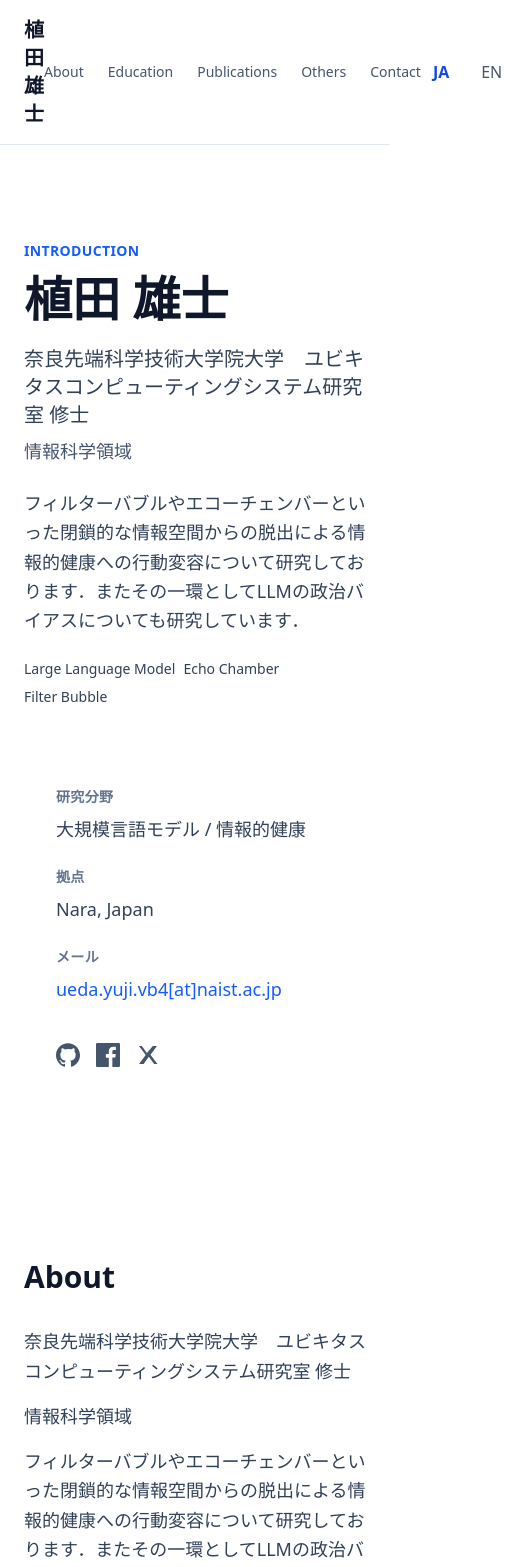
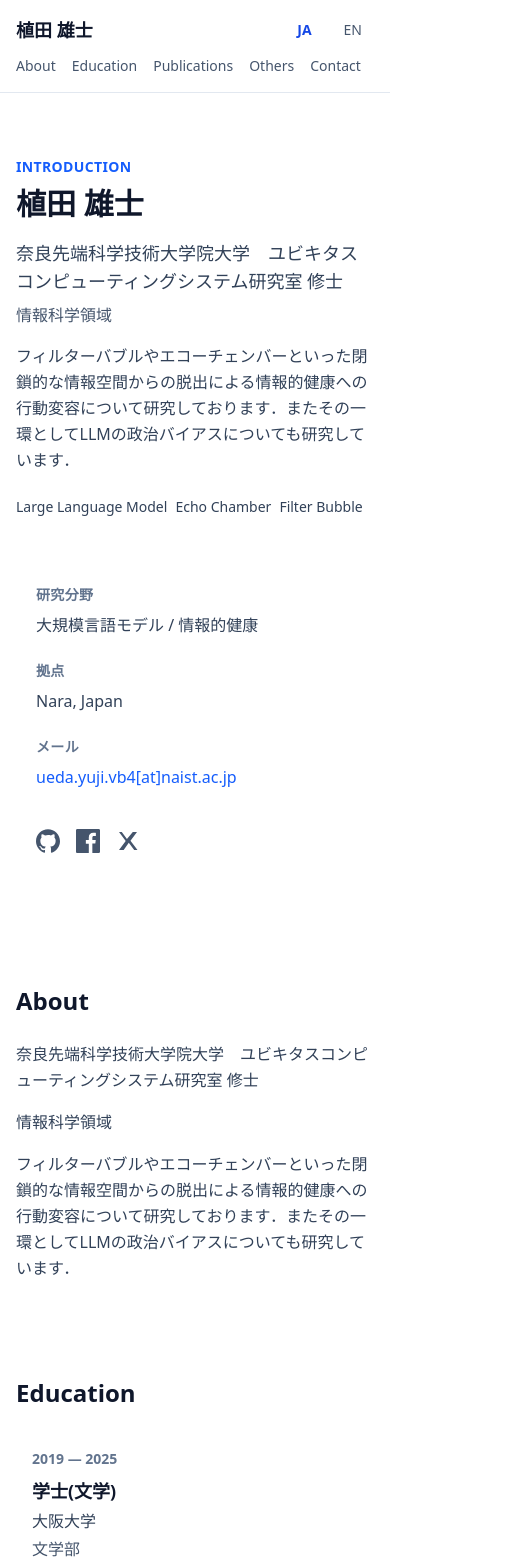
Before and after one commit to yujiponzu/my-page, a Next.js app: page / in a window 390 px wide. Shown: the top 1567 px of the page, 514 px wide, since content can reach past the window. Built offline with nearby package versions, Linux system fonts and the light colour scheme.

Commit message:
feat: responsive design

```diff
--- a/src/app/page.tsx
+++ b/src/app/page.tsx
@@ -103,7 +103,7 @@ const sectionLabels: Record<string, Localized> = {
 
 function SectionTitle({ id, children }: { id: string; children: React.ReactNode }) {
   return (
-    <h2 id={id} className="mb-8 text-3xl font-bold text-slate-900">
+    <h2 id={id} className="mb-6 text-2xl font-bold text-slate-900 sm:mb-8 sm:text-3xl">
       {children}
     </h2>
   );
@@ -274,28 +274,28 @@ export default function Home() {
     <div className="min-h-screen bg-white text-slate-900">
       <title>{pageTitle}</title>
 
-      <header className="sticky top-0 z-50 bg-white border-b border-slate-200">
-        <nav className="container mx-auto flex items-center justify-between px-6 py-4">
-          <a href="#" className="text-xl font-bold text-slate-900">
+      <header className="border-b border-slate-200 bg-white">
+        <nav className="container mx-auto relative flex flex-col gap-3 px-4 py-4 sm:px-6 lg:flex-row lg:items-center lg:justify-between">
+          <a href="#" className="text-lg font-bold text-slate-900 sm:text-xl">
             {profile.name[lang]}
           </a>
-          <div className="flex items-center gap-6">
+          <div className="flex flex-wrap items-center gap-4 text-sm sm:text-base">
             {navItems.map((item) => (
               <a
                 key={item.id}
                 href={`#${item.id}`}
-                className="text-sm font-medium text-slate-600 transition hover:text-blue-600"
+                className="font-medium text-slate-600 transition hover:text-blue-600"
               >
                 {item.label}
               </a>
             ))}
           </div>
-          <div className="flex items-center gap-2">
+          <div className="absolute right-4 top-4 flex items-center gap-2 text-sm sm:static sm:self-end sm:text-base lg:self-auto">
             {(["ja", "en"] as Lang[]).map((value) => (
               <button
                 key={value}
                 onClick={() => setLang(value)}
-                className={`rounded-full px-3 py-1 ${lang === value ? "text-blue-700 font-semibold" : "text-slate-600"}`}
+                className={`rounded-full px-3 py-1 text-sm sm:text-base ${lang === value ? "font-semibold text-blue-700" : "text-slate-600"}`}
                 aria-pressed={lang === value}
               >
                 {value.toUpperCase()}
@@ -306,19 +306,25 @@ export default function Home() {
       </header>
 
       <main>
-        <section className="relative overflow-hidden bg-white py-24">
-          <div className="container mx-auto px-6">
+        <section className="relative overflow-hidden bg-white py-16 sm:py-20 lg:py-24">
+          <div className="container mx-auto px-4 sm:px-6">
             <div className="grid items-center gap-12 lg:grid-cols-2">
               <div>
                 <p className="mb-2 text-sm font-semibold uppercase tracking-wide text-blue-600">
                   {lang === "ja" ? "Introduction" : "Introduction"}
                 </p>
-                <h1 className="mb-4 text-5xl font-bold leading-tight text-slate-900">
+                <h1 className="mb-4 text-3xl font-bold leading-tight text-slate-900 sm:text-4xl lg:text-5xl">
                   {profile.name[lang]}
                 </h1>
-                <p className="mb-2 text-xl font-medium text-slate-700">{profile.title[lang]}</p>
-                <p className="mb-6 text-lg text-slate-600">{profile.affiliation[lang]}</p>
-                <p className="mb-6 text-lg leading-relaxed text-slate-700">{profile.bio[lang]}</p>
+                <p className="mb-2 text-lg font-medium text-slate-700 sm:text-xl">
+                  {profile.title[lang]}
+                </p>
+                <p className="mb-4 text-base text-slate-600 sm:mb-6 sm:text-lg">
+                  {profile.affiliation[lang]}
+                </p>
+                <p className="mb-6 text-base leading-relaxed text-slate-700 sm:text-lg">
+                  {profile.bio[lang]}
+                </p>
                 <div className="flex flex-wrap gap-2">
                   {profile.keywords.map((keyword) => (
                     <span
@@ -331,12 +337,12 @@ export default function Home() {
                 </div>
               </div>
 
-              <div className="space-y-6 rounded-lg bg-white p-8">
+              <div className="space-y-6 rounded-lg bg-white p-5 sm:p-8">
                 <div>
                   <h3 className="mb-2 text-sm font-semibold uppercase tracking-wide text-slate-500">
                     {lang === "ja" ? "研究分野" : "Research Areas"}
                   </h3>
-                  <p className="text-lg text-slate-700">
+                  <p className="text-base text-slate-700 sm:text-lg">
                     {profile.researchAreas[lang].join(" / ")}
                   </p>
                 </div>
@@ -344,7 +350,7 @@ export default function Home() {
                   <h3 className="mb-2 text-sm font-semibold uppercase tracking-wide text-slate-500">
                     {lang === "ja" ? "拠点" : "Location"}
                   </h3>
-                  <p className="text-lg text-slate-700">{profile.location}</p>
+                  <p className="text-base text-slate-700 sm:text-lg">{profile.location}</p>
                 </div>
                 <div>
                   <h3 className="mb-2 text-sm font-semibold uppercase tracking-wide text-slate-500">
@@ -352,7 +358,7 @@ export default function Home() {
                   </h3>
                   <a
                     href={`mailto:${profile.email}`}
-                    className="text-lg font-medium text-blue-600 hover:underline"
+                    className="text-base font-medium text-blue-600 hover:underline sm:text-lg"
                   >
                     {profile.email}
                   </a>
@@ -377,10 +383,10 @@ export default function Home() {
           </div>
         </section>
 
-        <section id="about" className="bg-white py-16">
-          <div className="container mx-auto px-6">
+        <section id="about" className="bg-white py-12 sm:py-16">
+          <div className="container mx-auto px-4 sm:px-6">
             <SectionTitle id="about-title">{sectionTitle("about")}</SectionTitle>
-            <div className="space-y-4 text-lg leading-relaxed text-slate-700">
+            <div className="space-y-4 text-base leading-relaxed text-slate-700 sm:text-lg">
               <p className="font-medium">{profile.title[lang]}</p>
               <p>{profile.affiliation[lang]}</p>
               <p>{profile.bio[lang]}</p>
@@ -388,17 +394,21 @@ export default function Home() {
           </div>
         </section>
 
-        <section id="education" className="bg-white py-16">
-          <div className="container mx-auto px-6">
+        <section id="education" className="bg-white py-12 sm:py-16">
+          <div className="container mx-auto px-4 sm:px-6">
             <SectionTitle id="education-title">{sectionTitle("education")}</SectionTitle>
             <ul className="space-y-6">
               {education.map((item) => (
-                <li key={item.id} className="rounded-lg bg-white p-6">
+                <li key={item.id} className="rounded-lg bg-white p-4 sm:p-6">
                   <div className="mb-2 text-sm font-semibold text-slate-500">
                     {item.startYear} — {item.endYear}
                   </div>
-                  <h3 className="mb-1 text-xl font-bold text-slate-900">{item.degree[lang]}</h3>
-                  <p className="mb-1 text-lg text-slate-700">{item.institution[lang]}</p>
+                  <h3 className="mb-1 text-lg font-bold text-slate-900 sm:text-xl">
+                    {item.degree[lang]}
+                  </h3>
+                  <p className="mb-1 text-base text-slate-700 sm:text-lg">
+                    {item.institution[lang]}
+                  </p>
                   <p className="mb-2 text-slate-600">{item.department[lang]}</p>
                   <p className="text-sm italic text-slate-500">{item.note[lang]}</p>
                 </li>
@@ -407,13 +417,13 @@ export default function Home() {
           </div>
         </section>
 
-        <section id="publications" className="bg-white py-16">
-          <div className="container mx-auto px-6">
+        <section id="publications" className="bg-white py-12 sm:py-16">
+          <div className="container mx-auto px-4 sm:px-6">
             <SectionTitle id="publications-title">{sectionTitle("publications")}</SectionTitle>
             <div className="space-y-12">
               {(Object.keys(publicationsByCategory) as Publication["category"][]).map((category) => (
                 <div key={category}>
-                  <h3 className="mb-4 text-2xl font-bold text-slate-800">
+                  <h3 className="mb-4 text-xl font-bold text-slate-800 sm:text-2xl">
                     {categoryLabels[category][lang]}
                   </h3>
                   <ul className="space-y-4">
@@ -432,20 +442,22 @@ export default function Home() {
           </div>
         </section>
 
-        <section id="others" className="bg-white py-16">
-          <div className="container mx-auto px-6">
+        <section id="others" className="bg-white py-12 sm:py-16">
+          <div className="container mx-auto px-4 sm:px-6">
             <SectionTitle id="others-title">{sectionTitle("others")}</SectionTitle>
 
             <ul className="space-y-6">
               {others.map((item) => (
-                <li key={item.id} className="rounded-lg bg-white p-6">
+                <li key={item.id} className="rounded-lg bg-white p-4 sm:p-6">
                   <div className="mb-1 flex flex-wrap items-center gap-3">
                     {item.tag && (
                       <span className="rounded-full bg-blue-50 px-3 py-1 text-xs font-semibold text-blue-700">
                         {item.tag[lang]}
                       </span>
                     )}
-                    <h4 className="text-xl font-semibold text-slate-900">{item.title[lang]}</h4>
+                    <h4 className="text-lg font-semibold text-slate-900 sm:text-xl">
+                      {item.title[lang]}
+                    </h4>
                   </div>
                   <div className="mb-2 flex flex-wrap gap-3 text-sm text-slate-600">
                     {item.context && <span>{item.context[lang]}</span>}
@@ -475,11 +487,11 @@ export default function Home() {
           </div>
         </section>
 
-        <section id="contact" className="bg-white py-16">
-          <div className="container mx-auto px-6">
+        <section id="contact" className="bg-white py-12 sm:py-16">
+          <div className="container mx-auto px-4 sm:px-6">
             <SectionTitle id="contact-title">{sectionTitle("contact")}</SectionTitle>
-            <div className="rounded-lg bg-white p-8">
-              <h3 className="mb-4 text-2xl font-bold text-slate-900">
+            <div className="rounded-lg bg-white p-5 sm:p-8">
+              <h3 className="mb-4 text-xl font-bold text-slate-900 sm:text-2xl">
                 {lang === "ja" ? "ご連絡はこちらから" : "Get in touch"}
               </h3>
               <p className="mb-4 text-slate-700">
@@ -488,7 +500,7 @@ export default function Home() {
               <p className="mb-4">
                 <a
                   href={`mailto:${contact.email}`}
-                  className="text-lg font-medium text-blue-600 hover:underline"
+                  className="text-base font-medium text-blue-600 hover:underline sm:text-lg"
                 >
                   {contact.email}
                 </a>
@@ -505,7 +517,7 @@ export default function Home() {
               </p>
               <a
                 href={`mailto:${contact.email}`}
-                className="inline-block rounded-lg px-6 py-3 font-semibold text-blue-700"
+                className="inline-block rounded-lg px-6 py-3 text-sm font-semibold text-blue-700 sm:text-base"
               >
                 {lang === "ja" ? "メールを送る" : "Email me"}
               </a>
@@ -515,7 +527,7 @@ export default function Home() {
       </main>
 
       <footer className="bg-white py-8 text-slate-800">
-        <div className="container mx-auto px-6 text-center">
+        <div className="container mx-auto px-4 text-center sm:px-6">
           <p className="mb-4">
             © {new Date().getFullYear()} {profile.name[lang]}
           </p>
```
